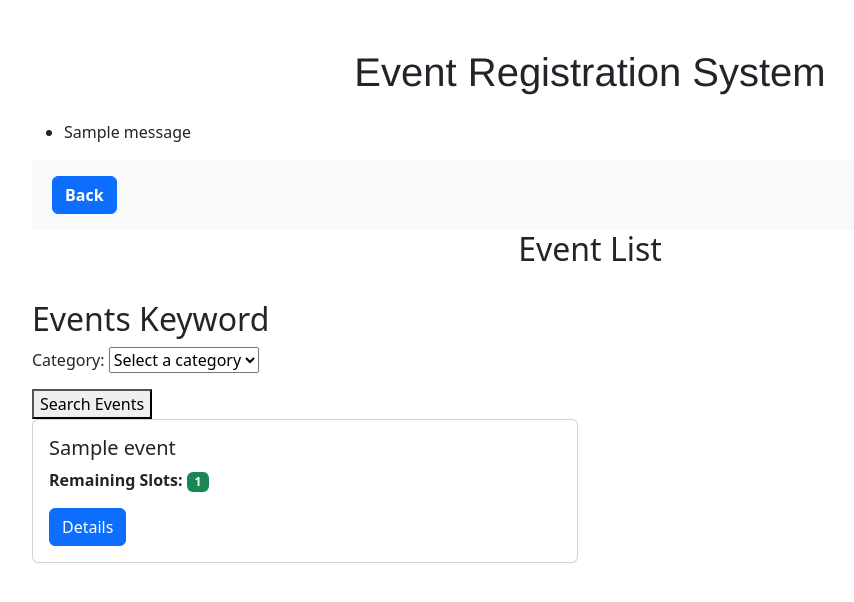
After one commit to nirjon97/Event_Registration_System, a Django app: page /search/ in a window 1280 px wide. The commit adds this page. Shown: the top 602 px of the page, without its empty margins (50-904 px from the left). Run offline with Django 5.2, Linux system fonts and the light colour scheme; tables that the repository leaves empty hold one stand-in row (values such as "Sample post"); one stand-in notice (Sample message) is shown.

Commit message:
admin panel, search and user dashboard added

```diff
--- a/base_app/forms.py
+++ b/base_app/forms.py
@@ -1,7 +1,12 @@
 from django import forms
-from .models import UserProfile
+from .models import UserProfile,Category
 
 class UserProfileForm(forms.ModelForm):
     class Meta:
         model = UserProfile
         fields = []
+
+
+
+class CategorySelectionForm(forms.Form):
+    category = forms.ModelChoiceField(queryset=Category.objects.all(), empty_label="Select a category")
--- a/base_app/urls.py
+++ b/base_app/urls.py
@@ -1,5 +1,5 @@
 from django.urls import path,include
-from .views import home_page,event_detail,custom_login,custom_logout,custom_register,register,unregister_event
+from .views import home_page,user_dashboard,search_event,event_detail,custom_login,custom_logout,custom_register,register,unregister_event
 
 urlpatterns = [
     path("",home_page,name='home_page'),
@@ -9,5 +9,8 @@ urlpatterns = [
     path('custom_login/', custom_login, name='custom_login'),
     path('custom_register/', custom_register, name='custom_register'),
     path('custom_logout/', custom_logout, name='custom_logout'),
+    path('search/', search_event, name='search_event'),
+    path('dashboard/', user_dashboard, name='user_dashboard'),
+    path('unregister/<int:event_id>/', unregister_event, name='unregister_event'),
 
 ]
--- a/base_app/views.py
+++ b/base_app/views.py
@@ -3,7 +3,7 @@ from django.contrib.auth.decorators import login_required
 from django.contrib.auth import authenticate, login, logout
 from django.contrib.auth.models import User
 from .models import Event, UserProfile
-from .forms import UserProfileForm
+from .forms import UserProfileForm, CategorySelectionForm
 from django.contrib import messages
 
 # Create your views here.
@@ -21,31 +21,28 @@ def home_page(request):
 @login_required(login_url='custom_login')
 def event_detail(request, event_id):
     single_event = Event.objects.get(id=event_id)
-    form = UserProfileForm()
+    # Check if the user is already enrolled for the event
+    user_enrolled = single_event.registered_users.filter(id=request.user.id).exists()
 
     if request.method == 'POST':
-        form = UserProfileForm(request.POST)
-        if form.is_valid():
-            # Check if there are available slots
-            if single_event.slots_available > 0:
-                registration = form.save(commit=False)
-                registration.event = single_event
-                registration.user = request.user
-                registration.save()
+        # Check if there are available slots
+        if single_event.slots_available > 0 and not user_enrolled:
+            # Enroll the user for the event
+            single_event.registered_users.add(request.user)
+            single_event.slots_available -= 1
+            single_event.save()
 
-                # Decrease the available slots
-                single_event.slots_available -= 1
-                single_event.save()
+            messages.success(request, 'You have successfully enrolled for the event.')
+        elif user_enrolled:
+            messages.warning(request, 'You are already enrolled for this event.')
+        else:
+            messages.error(request, 'There are no available slots for this event.')
 
-                messages.success(request, 'You have successfully registered for the event.')
-                return redirect('home_page')
-            else:
-                messages.error(request, 'There are no available slots for this event.')
-                return redirect('home_page')
+        return redirect('home_page')
 
     context={
         'single_event': single_event,
-        'form': form
+        'user_enrolled': user_enrolled,
     }
 
     return render(request, 'event_detail.html', context)
@@ -104,7 +101,7 @@ def register(request, event_id):
 
     # Check if the user is already registered for the event
     if user_profile in event.registered_users.all():
-        messages.error(request, 'You are already registered for this event.')
+        messages.warning(request, 'You are already registered for this event.')
     else:
         # Check if there are available slots
         if event.slots_available > 0:
@@ -121,10 +118,13 @@ def register(request, event_id):
 
     return redirect('event_detail', event_id=event_id)
 
+
+
+
 @login_required
 def unregister_event(request, event_id):
     event = get_object_or_404(Event, id=event_id)
-    user_profile = request.user.userprofile
+    user_profile = UserProfile.objects.get(user=request.user)
 
     # Check if the user is registered for the event
     if user_profile in event.registered_users.all():
@@ -137,6 +137,40 @@ def unregister_event(request, event_id):
 
         messages.success(request, 'You have successfully unregistered from the event.')
     else:
-        messages.error(request, 'You are not registered for this event.')
+        messages.warning(request, 'You are not registered for this event.')
 
-    return redirect('event_detail', event_id=event_id)
+    return redirect('user_dashboard')
+
+
+#search option
+def search_event(request):
+    form = CategorySelectionForm()
+    events = Event.objects.all()
+
+    if request.method == 'POST':
+        form = CategorySelectionForm(request.POST)
+        if form.is_valid():
+            selected_category = form.cleaned_data['category']
+            if selected_category:
+                events = Event.objects.filter(category=selected_category)
+
+    context = {
+        'form': form,
+        'events': events,
+    }
+
+    return render(request, 'search.html', context)
+
+
+#dashboard
+
+def user_dashboard(request):
+    user_profile = UserProfile.objects.get(user=request.user)
+    registered_events = Event.objects.filter(registered_users=user_profile)
+
+    context = {
+        'user_profile': user_profile,
+        'registered_events': registered_events,
+    }
+
+    return render(request, 'user_dashboard.html', context)
--- a/templates/home.html
+++ b/templates/home.html
@@ -27,7 +27,7 @@
             <ul class="navbar-nav">
               {% if user.is_authenticated %}
                 <li class="nav-item">
-                  <span class="navbar-link">Hello,<b> {{ user.username }}!</b></span>
+                  <a class="nav-link" href="{% url 'user_dashboard' %}">Hello,<b> {{ user.username }}!</b></a>
                 </li>
                 <li class="nav-item">
                   <a class="nav-link" href="{% url 'custom_logout' %}"><button class="btn btn-danger"><b>Logout</b></button></a>
@@ -40,6 +40,9 @@
                   <a class="nav-link" href="{% url 'custom_register' %}"><button class="btn btn-primary"><b>Register</b></button></a>
                 </li>
               {% endif %}
+              <li class="nav-item">
+                <a class="nav-link" href="{% url 'search_event' %}"><button class="btn btn-primary"><b>Search</b></button></a>
+              </li>
             </ul>
           </div>
         </div>
--- /dev/null
+++ b/templates/search.html
@@ -0,0 +1,79 @@
+<!DOCTYPE html>
+<html lang="en">
+<head>
+    <meta charset="UTF-8">
+    <meta name="viewport" content="width=device-width, initial-scale=1.0">
+    <link href="https://cdn.jsdelivr.net/npm/bootstrap@5.3.2/dist/css/bootstrap.min.css" rel="stylesheet" integrity="sha384-T3c6CoIi6uLrA9TneNEoa7RxnatzjcDSCmG1MXxSR1GAsXEV/Dwwykc2MPK8M2HN" crossorigin="anonymous">
+    <title>event registration system</title>
+</head>
+<body>
+
+    <h1 style="text-align: center; font-family:'Franklin Gothic Medium', 'Arial Narrow', Arial, sans-serif"><br>Event Registration System<br></h1>
+
+    <div class="container mt-4">
+
+      {% if messages %}
+  <ul class="messages">
+    {% for message in messages %}
+      <li{% if message.tags %} class="{{ message.tags }}"{% endif %}>{{ message }}</li>
+    {% endfor %}
+  </ul>
+{% endif %}
+
+      <nav class="navbar navbar-expand-lg navbar-light bg-light">
+        <div class="container-fluid">
+
+          <div class="collapse navbar-collapse" id="navbarNav">
+            <ul class="navbar-nav">
+
+              <li class="nav-item">
+                <a class="nav-link" href="{% url 'home_page' %}"><button class="btn btn-primary"><b>Back</b></button></a>
+              </li>
+            </ul>
+          </div>
+        </div>
+      </nav>
+
+
+
+        <h2 style="text-align: center">Event List</h2><br>
+
+        <h2>Events Keyword</h2>
+
+    <form method="post" action="{% url 'search_event' %}">
+        {% csrf_token %}
+        {{ form.as_p }}
+        <button type="submit">Search Events</button>
+    </form>
+
+    {% if events %}
+    <div class="row row-cols-1 row-cols-md-2 g-4">
+        {% for event in events %}
+          <div class="col">
+            <div class="card">
+              <div class="card-body">
+                <h5 class="card-title">{{ event.title }}</h5>
+               <!-- <p class="card-text">{{ event.description }}</p>
+                <p class="card-text"><strong>Date:</strong> {{ event.date }}, <strong>Time:</strong> {{ event.time }}</p>
+                <p class="card-text"><strong>Location:</strong> {{ event.location_name }}</p> -->
+                <p class="card-text"><strong>Remaining Slots:</strong> <span class="badge bg-success">{{ event.slots_available }}</span></p>
+                {% if event.slots_available > 0 %}
+                  <a href="{% url 'event_detail' event.id %}" class="btn btn-primary">Details</a>
+                {% else %}
+                  <p class="text-muted">No available slots</p>
+                {% endif %}
+              </div>
+            </div>
+          </div>
+        {% endfor %}
+
+
+    {% else %}
+        <p>No events available for the selected category.</p>
+    {% endif %}
+        </div>
+
+
+    <script src="https://cdn.jsdelivr.net/npm/bootstrap@5.3.2/dist/js/bootstrap.bundle.min.js" integrity="sha384-C6RzsynM9kWDrMNeT87bh95OGNyZPhcTNXj1NW7RuBCsyN/o0jlpcV8Qyq46cDfL" crossorigin="anonymous"></script>
+</body>
+</html>
```
Also changed, not shown: templates/event_detail.html (+18 -13 lines), templates/user_dashboard.html (added, +59 -0 lines).
